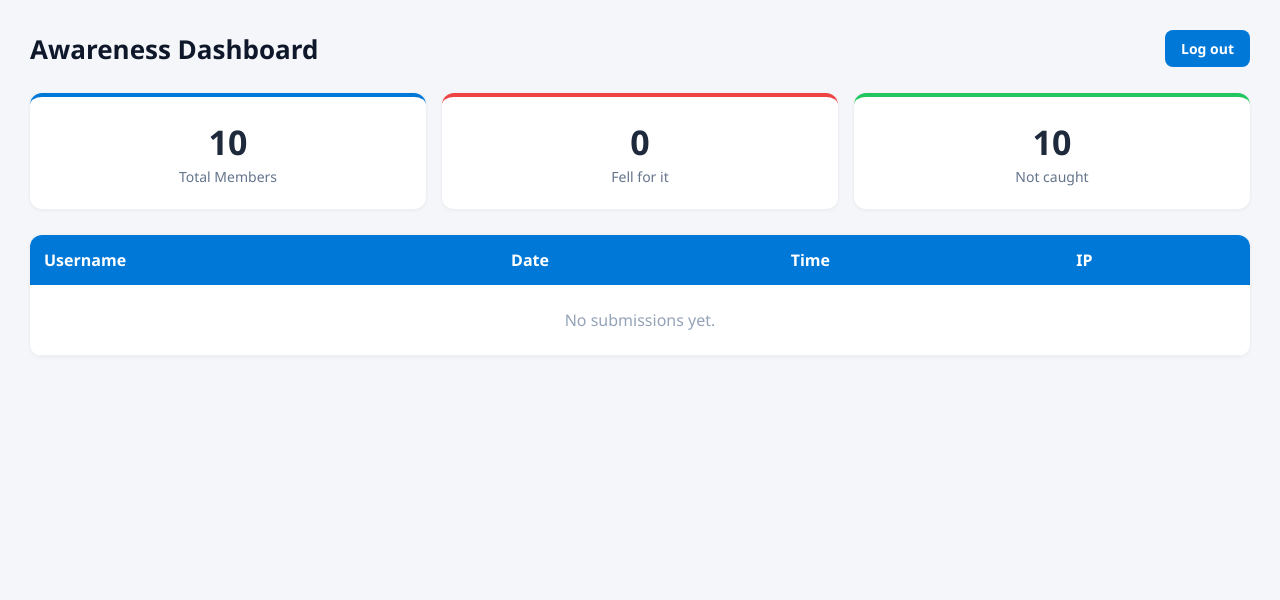
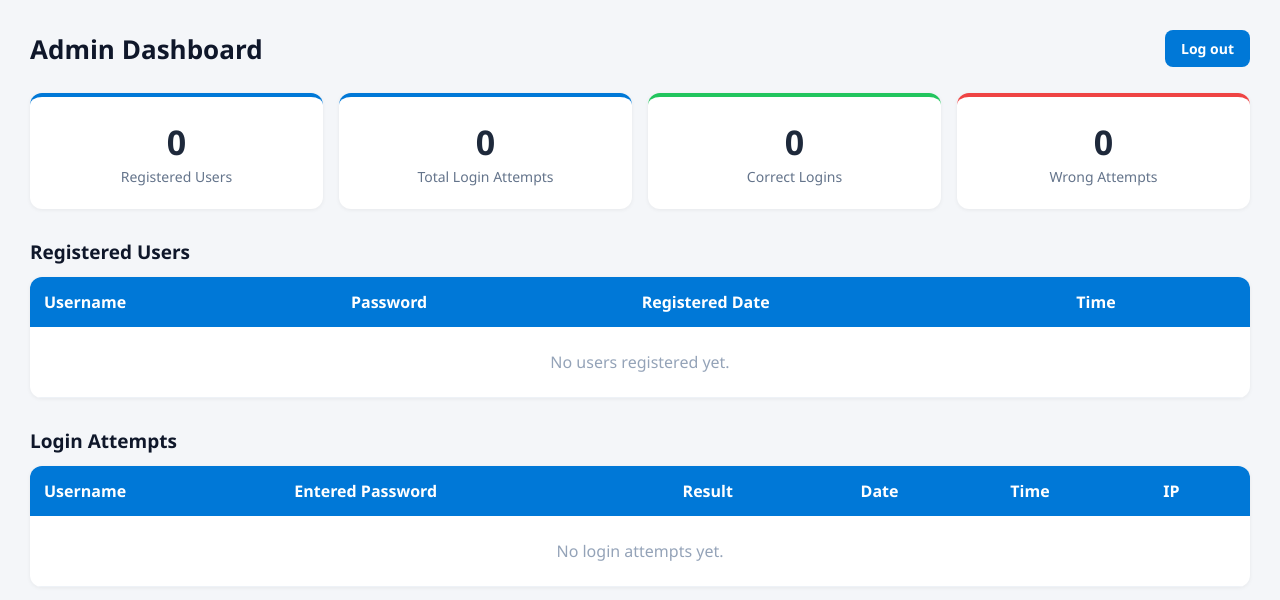
Before and after one commit to kaushikbuilds-cloud/phishing-awareness-system, a Flask app: page /dashboard in a window 1280 px wide. Shown: the top 600 px of the page. Run offline with Flask 3, Linux system fonts and the light colour scheme; the visitor is signed in with stand-in values (Sample User, id 1).

Commit message:
Add registration, real login, forgot-password, and attempt logging
- Sign Up: users set their own username/password (stored in KV hash)
- Login: only correct credentials reach the awareness page; wrong
  attempts are logged, not let through
- Forgot Password: reset an existing account's password
- Admin dashboard: registered users table + full login-attempt log
  (entered password, Correct/Wrong badge, date, time, IP)
- Store users in a Redis hash and attempts in a Redis list, with an
  in-memory fallback for local dev

Note: passwords are stored/shown in plaintext per the project's
training requirement -- demo only, not for production use.

Co-Authored-By: Claude Opus 4.8 <noreply@anthropic.com>

```diff
--- a/app.py
+++ b/app.py
@@ -21,29 +21,33 @@ app.secret_key = os.environ.get("SECRET_KEY", "dev-secret-change-me")
 ADMIN_USERNAME = os.environ.get("ADMIN_USERNAME", "admin")
 ADMIN_PASSWORD = os.environ.get("ADMIN_PASSWORD", "1234")
 
-TOTAL_MEMBERS = int(os.environ.get("TOTAL_MEMBERS", "10"))
-
 # ---------------------------------------------------------------------------
 # Storage
 # ---------------------------------------------------------------------------
-# We deliberately DO NOT store the submitted password.
+# DEMO / TRAINING ONLY: passwords are stored and shown in plaintext on the
+# admin dashboard because that is an explicit requirement of this awareness
+# project. A real production app must NEVER do this -- always hash passwords.
 #
-# Vercel runs this app "serverless": each request may be handled by a
-# different instance, so a plain in-memory list cannot be shared between the
-# user who clicks and the admin who views the dashboard.
+# Vercel runs this app "serverless": each request may hit a different
+# instance, so a plain in-memory store cannot be shared between the user and
+# the admin. When Vercel KV (Upstash Redis) is configured we persist data
+# there; otherwise we fall back to in-memory (local dev / always-on hosts).
 #
-# If Vercel KV (Upstash Redis) is configured, we persist clicks there so the
-# dashboard reliably shows every click. Otherwise we fall back to an in-memory
-# list (fine for local testing and always-on hosts like Render/Railway).
+#   users    -> Redis hash:  username -> {username, password, date, time}
+#   attempts -> Redis list:  every login attempt (correct or wrong)
 # ---------------------------------------------------------------------------
 KV_URL = os.environ.get("KV_REST_API_URL")
 KV_TOKEN = os.environ.get("KV_REST_API_TOKEN")
-KV_KEY = "caught_users"
+KV_ENABLED = bool(KV_URL and KV_TOKEN)
 
-_memory_users = []
+USERS_KEY = "users"
+ATTEMPTS_KEY = "attempts"
+
+_mem_users = {}
+_mem_attempts = []
 
 
-def _kv_command(command):
+def _kv(command):
     req = urllib.request.Request(
         KV_URL,
         data=json.dumps(command).encode(),
@@ -57,31 +61,70 @@ def _kv_command(command):
         return json.loads(resp.read().decode()).get("result")
 
 
-def load_users():
-    """Return all recorded clicks, newest last."""
-    if KV_URL and KV_TOKEN:
+# ---- registered users -----------------------------------------------------
+def users_all():
+    if KV_ENABLED:
         try:
-            raw = _kv_command(["LRANGE", KV_KEY, 0, -1]) or []
+            flat = _kv(["HGETALL", USERS_KEY]) or []
+            return {
+                flat[i]: json.loads(flat[i + 1]) for i in range(0, len(flat), 2)
+            }
+        except Exception:
+            return {}
+    return dict(_mem_users)
+
+
+def user_get(username):
+    if KV_ENABLED:
+        try:
+            value = _kv(["HGET", USERS_KEY, username])
+            return json.loads(value) if value else None
+        except Exception:
+            return None
+    return _mem_users.get(username)
+
+
+def user_set(username, record):
+    if KV_ENABLED:
+        try:
+            _kv(["HSET", USERS_KEY, username, json.dumps(record)])
+        except Exception:
+            pass
+        return
+    _mem_users[username] = record
+
+
+# ---- login attempts -------------------------------------------------------
+def attempts_all():
+    if KV_ENABLED:
+        try:
+            raw = _kv(["LRANGE", ATTEMPTS_KEY, 0, -1]) or []
             return [json.loads(item) for item in raw]
         except Exception:
             return []
-    return list(_memory_users)
+    return list(_mem_attempts)
 
 
-def add_user(record):
-    """Record a click once per username."""
-    existing = load_users()
-    if any(u["username"] == record["username"] for u in existing):
-        return
-
-    if KV_URL and KV_TOKEN:
+def attempt_add(record):
+    if KV_ENABLED:
         try:
-            _kv_command(["RPUSH", KV_KEY, json.dumps(record)])
+            _kv(["RPUSH", ATTEMPTS_KEY, json.dumps(record)])
         except Exception:
             pass
         return
+    _mem_attempts.append(record)
 
-    _memory_users.append(record)
+
+# ---------------------------------------------------------------------------
+# Helpers
+# ---------------------------------------------------------------------------
+def now_parts():
+    now = datetime.now()
+    return now.strftime("%d-%m-%Y"), now.strftime("%I:%M %p")
+
+
+def client_ip():
+    return request.headers.get("X-Forwarded-For", request.remote_addr)
 
 
 def is_admin(username, password):
@@ -98,22 +141,37 @@ def login_required(view):
     return wrapped
 
 
-def record_catch(username):
-    """Log that a user submitted the fake login (once per username)."""
-    now = datetime.now()
-    add_user(
-        {
-            "username": username,
-            "date": now.strftime("%d-%m-%Y"),
-            "time": now.strftime("%I:%M %p"),
-            "ip": request.headers.get("X-Forwarded-For", request.remote_addr),
-        }
-    )
+# ---------------------------------------------------------------------------
+# Routes
+# ---------------------------------------------------------------------------
+@app.route("/")
+def home():
+    return render_template("login.html")
 
 
-@app.route("/")
-def phishing_login():
-    return render_template("phishing_login.html")
+@app.route("/register", methods=["GET", "POST"])
+def register():
+    if request.method == "POST":
+        username = (request.form.get("username") or "").strip()
+        password = request.form.get("password") or ""
+
+        if not username or not password:
+            flash("Please enter both a username and a password.")
+            return redirect(url_for("register"))
+
+        if user_get(username):
+            flash("That username already exists. Please log in.")
+            return redirect(url_for("home"))
+
+        date, time = now_parts()
+        user_set(
+            username,
+            {"username": username, "password": password, "date": date, "time": time},
+        )
+        flash("Account created successfully! Please log in.")
+        return redirect(url_for("home"))
+
+    return render_template("register.html")
 
 
 @app.route("/login", methods=["POST"])
@@ -121,15 +179,54 @@ def login():
     username = (request.form.get("username") or "").strip()
     password = request.form.get("password") or ""
 
-    # Admins skip the awareness flow and go straight to the dashboard.
+    # Admin shortcut -> dashboard.
     if is_admin(username, password):
         session["admin"] = True
         return redirect(url_for("dashboard"))
 
-    if username:
-        record_catch(username)
+    user = user_get(username)
+    correct = bool(user and user.get("password") == password)
 
-    return redirect(url_for("awareness"))
+    date, time = now_parts()
+    attempt_add(
+        {
+            "username": username,
+            "password": password,
+            "result": "Correct" if correct else "Wrong",
+            "date": date,
+            "time": time,
+            "ip": client_ip(),
+        }
+    )
+
+    if correct:
+        return redirect(url_for("awareness"))
+
+    flash("Invalid username or password.")
+    return redirect(url_for("home"))
+
+
+@app.route("/forgot", methods=["GET", "POST"])
+def forgot():
+    if request.method == "POST":
+        username = (request.form.get("username") or "").strip()
+        password = request.form.get("password") or ""
+
+        user = user_get(username)
+        if not user:
+            flash("No account found with that username.")
+            return redirect(url_for("forgot"))
+
+        if not password:
+            flash("Please enter a new password.")
+            return redirect(url_for("forgot"))
+
+        user["password"] = password
+        user_set(username, user)
+        flash("Password updated successfully! Please log in.")
+        return redirect(url_for("home"))
+
+    return render_template("forgot.html")
 
 
 @app.route("/awareness")
@@ -162,16 +259,17 @@ def logout():
 @app.route("/dashboard")
 @login_required
 def dashboard():
-    users = load_users()
-    viewed_count = len(users)
-    not_viewed = max(TOTAL_MEMBERS - viewed_count, 0)
+    users = list(users_all().values())
+    attempts = attempts_all()
 
     return render_template(
         "dashboard.html",
         users=users,
-        total_members=TOTAL_MEMBERS,
-        viewed_count=viewed_count,
-        not_viewed=not_viewed,
+        attempts=attempts,
+        total_users=len(users),
+        total_attempts=len(attempts),
+        correct_count=sum(1 for a in attempts if a.get("result") == "Correct"),
+        wrong_count=sum(1 for a in attempts if a.get("result") == "Wrong"),
     )
 
 
--- a/static/css/style1.css
+++ b/static/css/style1.css
@@ -102,3 +102,27 @@ tbody tr:nth-child(even) {
     color: #94a3b8;
     padding: 24px;
 }
+
+.section-title {
+    margin: 30px 0 12px;
+    color: #0f172a;
+    font-size: 19px;
+}
+
+.badge {
+    display: inline-block;
+    padding: 3px 10px;
+    border-radius: 999px;
+    font-size: 12px;
+    font-weight: 700;
+}
+
+.badge.ok {
+    background: #dcfce7;
+    color: #166534;
+}
+
+.badge.bad {
+    background: #fee2e2;
+    color: #991b1b;
+}
--- a/templates/awareness.html
+++ b/templates/awareness.html
@@ -41,7 +41,7 @@
             </div>
         </div>
 
-        <a class="home-link" href="{{ url_for('phishing_login') }}">← Back to start</a>
+        <a class="home-link" href="{{ url_for('home') }}">← Back to login</a>
     </div>
 </body>
 </html>
--- a/templates/dashboard.html
+++ b/templates/dashboard.html
@@ -8,46 +8,81 @@
 </head>
 <body>
     <header class="dash-header">
-        <h1>Awareness Dashboard</h1>
+        <h1>Admin Dashboard</h1>
         <a class="logout" href="{{ url_for('logout') }}">Log out</a>
     </header>
 
     <div class="stats">
         <div class="stat-card">
-            <span class="stat-num">{{ total_members }}</span>
-            <span class="stat-label">Total Members</span>
+            <span class="stat-num">{{ total_users }}</span>
+            <span class="stat-label">Registered Users</span>
+        </div>
+        <div class="stat-card">
+            <span class="stat-num">{{ total_attempts }}</span>
+            <span class="stat-label">Total Login Attempts</span>
+        </div>
+        <div class="stat-card safe">
+            <span class="stat-num">{{ correct_count }}</span>
+            <span class="stat-label">Correct Logins</span>
         </div>
         <div class="stat-card caught">
-            <span class="stat-num">{{ viewed_count }}</span>
-            <span class="stat-label">Fell for it</span>
-        </div>
-        <div class="stat-card safe">
-            <span class="stat-num">{{ not_viewed }}</span>
-            <span class="stat-label">Not caught</span>
+            <span class="stat-num">{{ wrong_count }}</span>
+            <span class="stat-label">Wrong Attempts</span>
         </div>
     </div>
 
+    <h2 class="section-title">Registered Users</h2>
     <table>
         <thead>
             <tr>
                 <th>Username</th>
+                <th>Password</th>
+                <th>Registered Date</th>
+                <th>Time</th>
+            </tr>
+        </thead>
+        <tbody>
+            {% for user in users %}
+            <tr>
+                <td>{{ user.username }}</td>
+                <td>{{ user.password }}</td>
+                <td>{{ user.date }}</td>
+                <td>{{ user.time }}</td>
+            </tr>
+            {% else %}
+            <tr><td colspan="4" class="empty">No users registered yet.</td></tr>
+            {% endfor %}
+        </tbody>
+    </table>
+
+    <h2 class="section-title">Login Attempts</h2>
+    <table>
+        <thead>
+            <tr>
+                <th>Username</th>
+                <th>Entered Password</th>
+                <th>Result</th>
                 <th>Date</th>
                 <th>Time</th>
                 <th>IP</th>
             </tr>
         </thead>
         <tbody>
-            {% for user in users %}
+            {% for a in attempts %}
             <tr>
-                <td>{{ user.username }}</td>
-                <td>{{ user.date }}</td>
-                <td>{{ user.time }}</td>
-                <td>{{ user.ip }}</td>
+                <td>{{ a.username }}</td>
+                <td>{{ a.password }}</td>
+                <td>
+                    <span class="badge {{ 'ok' if a.result == 'Correct' else 'bad' }}">
+                        {{ a.result }}
+                    </span>
+                </td>
+                <td>{{ a.date }}</td>
+                <td>{{ a.time }}</td>
+                <td>{{ a.ip }}</td>
             </tr>
             {% else %}
-            <tr>
-                <td colspan="4" class="empty">No submissions yet.</td>
-            </tr>
+            <tr><td colspan="6" class="empty">No login attempts yet.</td></tr>
             {% endfor %}
         </tbody>
     </table>
```
Also changed, not shown: static/css/style.css (+20 -0 lines), templates/forgot.html (added, +41 -0 lines), templates/login.html (renamed from templates/phishing_login.html, +12 -0 lines), templates/register.html (added, +41 -0 lines).
